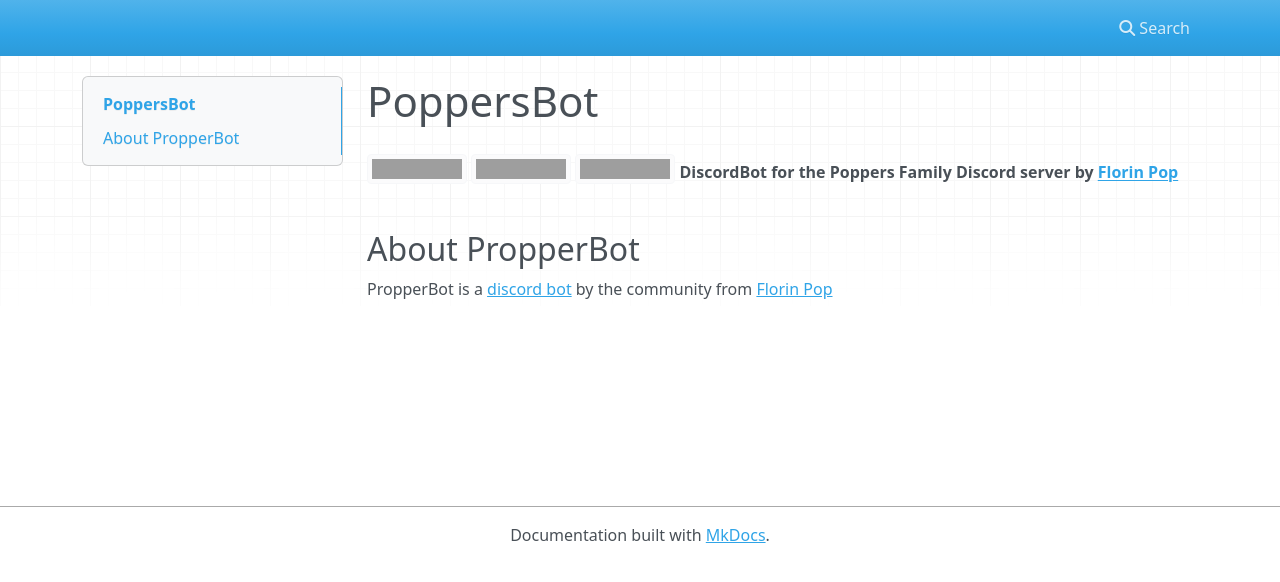
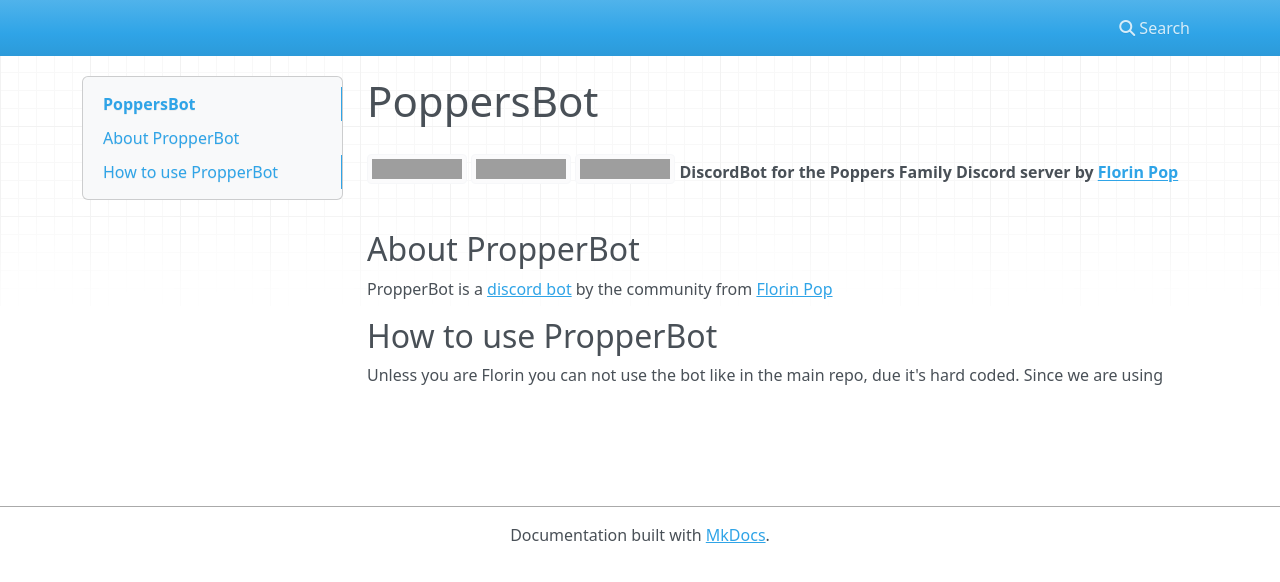
Before and after one commit to johanneslosch/PopperBot, an MkDocs documentation site: the page built from docs/index.md, in a window 1280 px wide. Shown: the top 582 px of the page. Built offline with MkDocs 1.6.1, drawn with Linux system fonts in a browser that asks for light colours; nearby versions of some CDN libraries; grey boxes are pictures that could not be loaded.

Commit message:
added how to use part

```diff
--- a/docs/index.md
+++ b/docs/index.md
@@ -4,3 +4,6 @@
 
 ## About PropperBot
 PropperBot is a [discord bot](https://discord.com) by the community from <a href="https://www.florin-pop.com/">Florin Pop</a>
+
+## How to use PropperBot
+Unless you are Florin you can not use the bot like in the main repo, due it's hard coded. Since we are using
```
